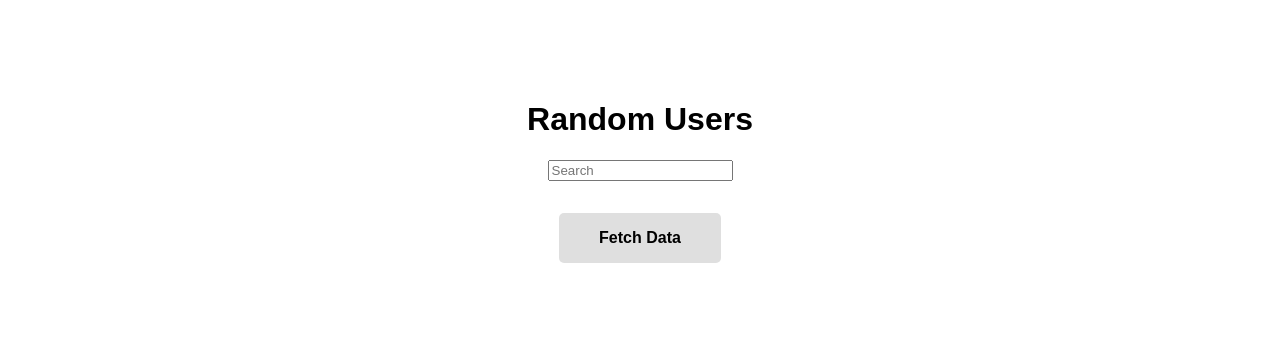
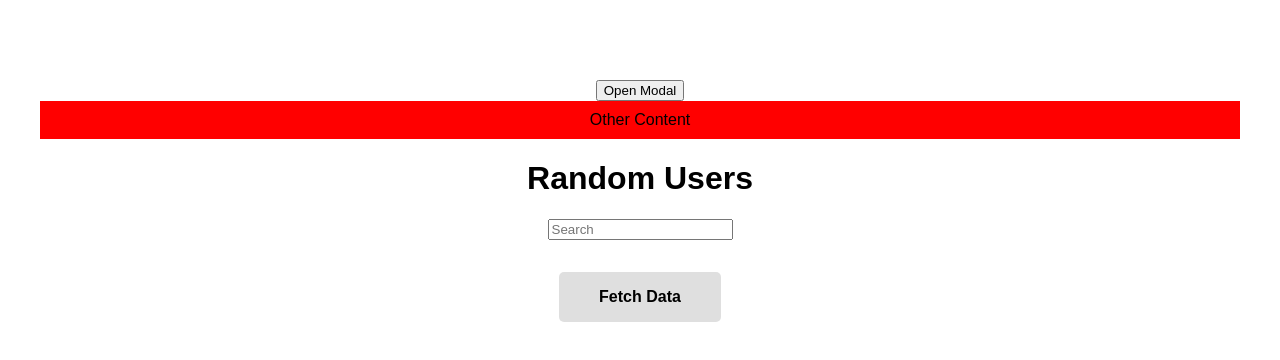
Before and after one commit to mattchx/new-hatched-egg, a React (Create React App) app: page / in a window 1280 px wide. Shown: the top 360 px of the page. Built offline with nearby package versions, Linux system fonts and the light colour scheme.

Commit message:
basic modal added

```diff
--- a/public/index.html
+++ b/public/index.html
@@ -2,46 +2,24 @@
 <html lang="en">
   <head>
     <meta charset="utf-8" />
-    <link rel="icon" href="%PUBLIC_URL%/favicon.ico" />
     <meta name="viewport" content="width=device-width, initial-scale=1" />
     <meta name="theme-color" content="#000000" />
     <meta
       name="description"
       content="Web site created using create-react-app"
     />
-    <link rel="apple-touch-icon" href="%PUBLIC_URL%/logo192.png" />
     <!--
       manifest.json provides metadata used when your web app is installed on a
       user's mobile device or desktop. See https://developers.google.com/web/fundamentals/web-app-manifest/
     -->
     <link rel="manifest" href="%PUBLIC_URL%/manifest.json" />
-    <!--
-      Notice the use of %PUBLIC_URL% in the tags above.
-      It will be replaced with the URL of the `public` folder during the build.
-      Only files inside the `public` folder can be referenced from the HTML.
-
-      Unlike "/favicon.ico" or "favicon.ico", "%PUBLIC_URL%/favicon.ico" will
-      work correctly both with client-side routing and a non-root public URL.
-      Learn how to configure a non-root public URL by running `npm run build`.
-    -->
-    <title>React App</title>
+    <title>Hatched Egg</title>
   </head>
   <body>
-    <noscript>You need to enable JavaScript to run this app.</noscript>
 
-    <!-- Modal is run from here -->
-    <div id="modal"></div>
     <!-- React runs in root -->
     <div id="root"></div>
-    <!--
-      This HTML file is a template.
-      If you open it directly in the browser, you will see an empty page.
-
-      You can add webfonts, meta tags, or analytics to this file.
-      The build step will place the bundled scripts into the <body> tag.
-
-      To begin the development, run `npm start` or `yarn start`.
-      To create a production bundle, use `npm run build` or `yarn build`.
-    -->
+    <!-- Modal is run from here -->
+    <div id="portal"></div>
   </body>
 </html>
--- a/src/App.js
+++ b/src/App.js
@@ -2,43 +2,26 @@
 import { useState, useEffect } from 'react';
 import UserCards from './UserCards';
 
-// import Modal from './Modal'
+import Modal from './Modal';
 
-// const BUTTON_WRAPPER_STYLES = {
-//   position: 'relative',
-//   zIndex: 1
-// }
+const BUTTON_WRAPPER_STYLES = {
+  position: 'relative',
+  zIndex: 1,
+};
 
-// const OTHER_CONTENT_STYLES = {
-//   position: 'relative',
-//   zIndex: 2,
-//   backgroundColor: 'red',
-//   padding: '10px'
-// }
-
-// function () {
-//   const [isOpen, setIsOpen] = useState(false)
-//   return (
-//     <>
-//       <div style={BUTTON_WRAPPER_STYLES} onClick={() => console.log('clicked')}>
-//         <button onClick={() => setIsOpen(true)}>Open Modal</button>
-
-//         <Modal open={isOpen} onClose={() => setIsOpen(false)}>
-//           Fancy Modal
-//         </Modal>
-//       </div>
-
-//       <div style={OTHER_CONTENT_STYLES}>Other Content</div>
-//     </>
-//   )
-// }
-
+const OTHER_CONTENT_STYLES = {
+  position: 'relative',
+  zIndex: 2,
+  backgroundColor: 'red',
+  padding: '10px',
+};
 
 function App() {
   const [users, setUsers] = useState([]);
   const [loading, setLoading] = useState(false);
   const [search, setSearch] = useState('');
   const [filteredUsers, setFilteredUsers] = useState([]);
+  const [isOpen, setIsOpen] = useState(false);
 
   const useFetch = async () => {
     //https://javascript.info/async-await#error-handling
@@ -56,24 +39,36 @@
 
   useEffect(() => {
     setFilteredUsers(
-      users.filter( user => {
+      users.filter((user) => {
         return (
           user.name.first.toLowerCase().includes(search.toLowerCase()) ||
           user.name.last.toLowerCase().includes(search.toLowerCase())
-        )
-
+        );
       })
-    )
-  },[search, users])
+    );
+  }, [search, users]);
 
   return (
     <div className='App'>
+      <div style={BUTTON_WRAPPER_STYLES} onClick={() => console.log('clicked')}>
+        <button onClick={() => setIsOpen(true)}>Open Modal</button>
+
+        <Modal open={isOpen} onClose={() => setIsOpen(false)}>
+          Nice Modal
+        </Modal>
+      </div>
+
+      <div style={OTHER_CONTENT_STYLES}>Other Content</div>
+
       <div className='header'>
         <h1>Random Users</h1>
 
         {/* https://www.youtube.com/watch?v=Q8JyF3wpsHc&t=173s */}
-        <input type='text' placeholder='Search'
-         onChange={e => setSearch(e.target.value)} />
+        <input
+          type='text'
+          placeholder='Search'
+          onChange={(e) => setSearch(e.target.value)}
+        />
 
         <button className='fetch-button' onClick={useFetch}>
           Fetch Data
@@ -81,7 +76,7 @@
       </div>
 
       <div className='users'>
-        {loading && console.log('loading') }
+        {loading && console.log('loading')}
         {users && <UserCards users={filteredUsers} />}
       </div>
     </div>
--- a/src/Modal.js
+++ b/src/Modal.js
@@ -0,0 +1,37 @@
+import React from 'react'
+import ReactDom from 'react-dom'
+
+const MODAL_STYLES = {
+  position: 'fixed',
+  top: '50%',
+  left: '50%',
+  transform: 'translate(-50%, -50%)',
+  backgroundColor: '#FFF',
+  padding: '50px',
+  zIndex: 1000
+}
+
+const OVERLAY_STYLES = {
+  position: 'fixed',
+  top: 0,
+  left: 0,
+  right: 0,
+  bottom: 0,
+  backgroundColor: 'rgba(0, 0, 0, .7)',
+  zIndex: 1000
+}
+
+export default function Modal({open, children, onClose}) {
+  if (!open) return null
+
+  return ReactDom.createPortal(
+    <>
+    <div style={OVERLAY_STYLES}/>
+    <div style={MODAL_STYLES}>
+      <button onClick={onClose}>Close Modal</button>
+      {children}
+    </div>
+    </>,
+    document.getElementById('portal')
+  )
+}
```
Also changed, not shown: public/robots.txt (deleted), src/Modal.css (deleted), 1 other file (tests, documents, lock files or other folders).
